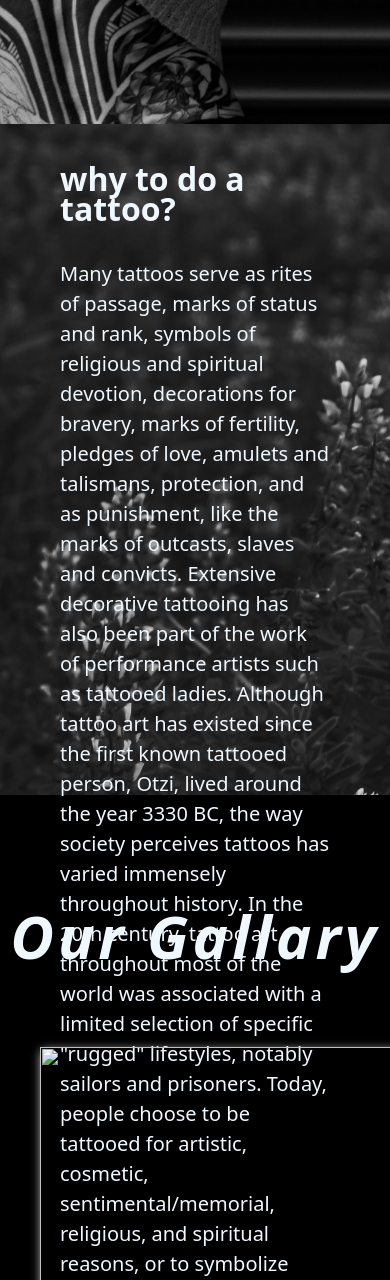
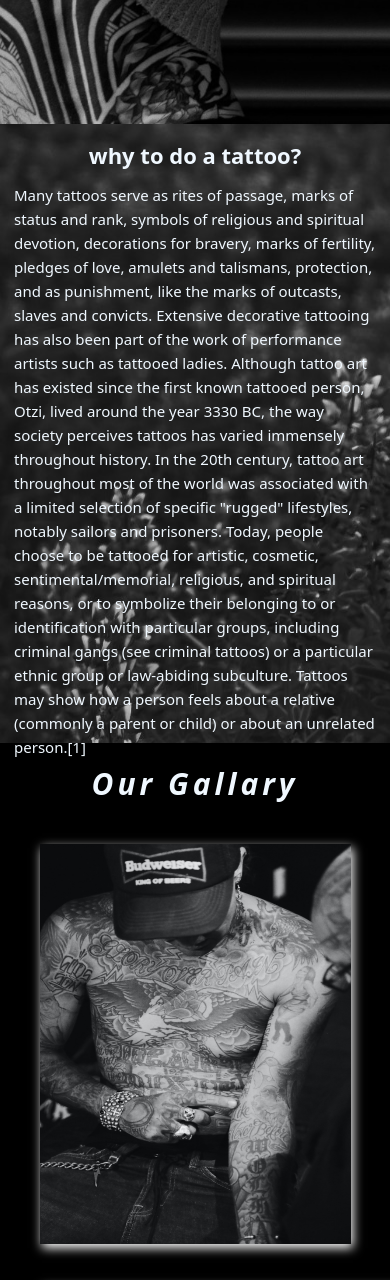
Before and after one commit to MuhammadHamad/student-project, a plain HTML site: page index.html in a window 390 px wide. Shown: the part 720-2000 px from the top of the page. Drawn offline with Linux system fonts and the light colour scheme.

Commit message:
some random changes

```diff
--- a/index.html
+++ b/index.html
@@ -44,9 +44,9 @@
     </div>
 
     <section id="ourgallary" class="gallary">
-      <h1>Our Gallary</h1>
+      <h2>Our Gallary</h2>
       <div class="gallary_items">
-        <img src="/images/2.jpg" alt="" />
+        <img src="/images/IMG-20230619-WA0014.jpg" alt="" />
         <img src="/images/3.jpg" alt="" />
         <img src="/images/4.jpg" alt="" />
         <img src="images/6.jpg" alt="" />
--- a/pinkbox.css
+++ b/pinkbox.css
@@ -25,7 +25,7 @@ header {
   position: fixed;
   border-bottom: 1px solid white;
   padding: 10px 0;
-  background-color: rgba(0, 0, 0, 0.6);
+  background-color: rgba(0, 0, 0, 0.7);
 }
 
 ul {
@@ -55,7 +55,6 @@ a:hover {
 }
 
 @media (max-width: 400px) {
-
   ul {
     display: flex;
     flex-wrap: wrap;
@@ -72,7 +71,6 @@ a:hover {
 }
 
 @media (max-width: 480px) {
-
   nav {
     display: flex;
     justify-content: center;
@@ -87,11 +85,12 @@ a:hover {
 .page2 {
   background-image: url(/images/IMG-20230619-WA0013.jpg);
   color: aliceblue;
-  height: 70vh;
-  line-height: 30px;
-  padding: 40px 60px;
+  line-height: 1.7;
+  height: auto;
+  padding: 60px;
   display: flex;
   align-items: center;
+  justify-content: space-between;
   flex-direction: column;
 }
 
@@ -103,23 +102,28 @@ a:hover {
   font-size: 20px;
 }
 
+@media (max-width: 480px) {
+  .page2 {
+    padding: 14px;
+    line-height: 1.6;
+    padding-bottom: 360px;
+  }
 
+  .page2 h2 {
+    text-align: center;
+    font-size: 22px;
+    padding-bottom: 10px;
+  }
 
-h1 {
-  color: aliceblue;
-  font-style: italic;
-  letter-spacing: 4px;
-  justify-content: space-around;
-  font-weight: bolder;
-  text-align: center;
-  font-size: 70px;
-  padding-bottom: 50px;
+  .page2 p {
+    font-size: 15px;
+    height: 200px;
+  }
 }
 
 .gallary {
   width: 100%;
-  height: auto;
-  padding-top: 100px;
+  padding-top: 20px;
   background-color: rgb(0, 0, 0);
 }
 
@@ -127,6 +131,10 @@ h1 {
   width: 90%;
   margin: auto;
   text-align: center;
+  display: flex;
+  justify-content: space-between;
+  align-items: center;
+  flex-wrap: wrap;
 }
 
 .gallary_items img {
@@ -142,8 +150,22 @@ h1 {
   cursor: pointer;
 }
 
-.gallary h1 {
+.gallary h2 {
+  color: aliceblue;
+  font-style: italic;
+  letter-spacing: 4px;
+  justify-content: space-around;
+  font-weight: bolder;
+  text-align: center;
   font-size: 60px;
+  padding-bottom: 50px;
+}
+
+@media (max-width: 480px) {
+  .gallary h2 {
+    font-size: 30px;
+    padding-bottom: 20px;
+  }
 }
 
 .page3 {
```
